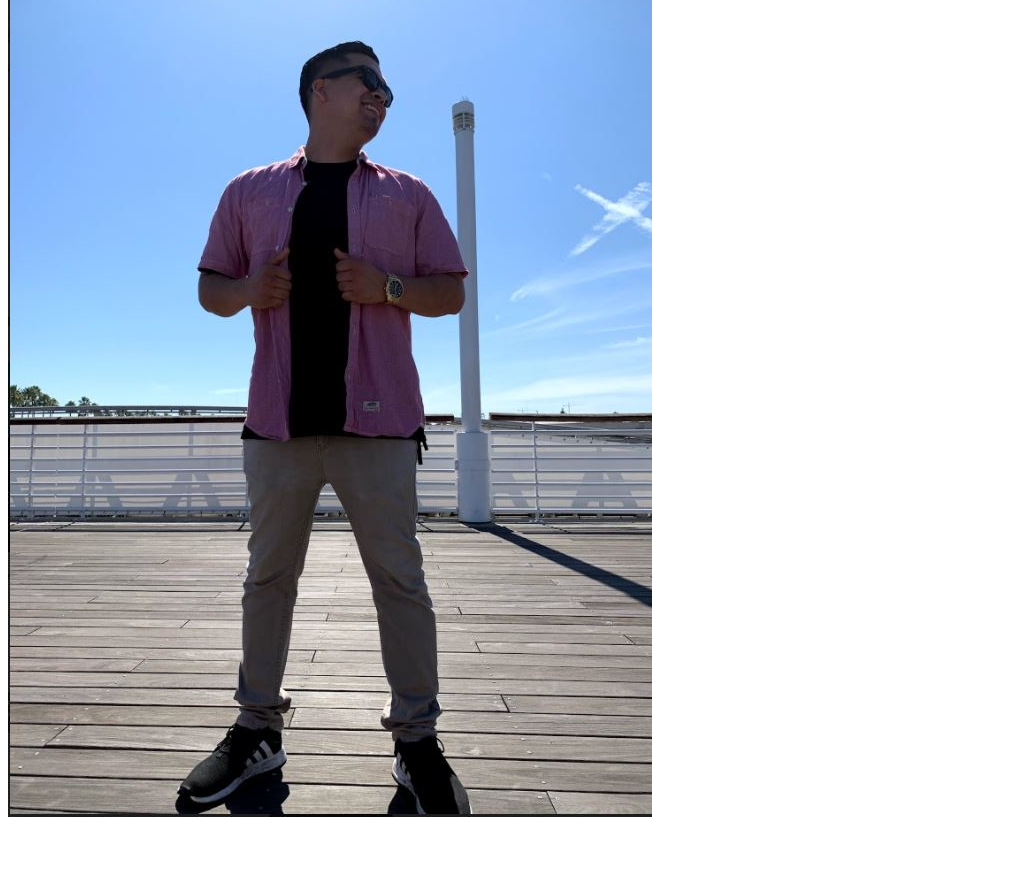
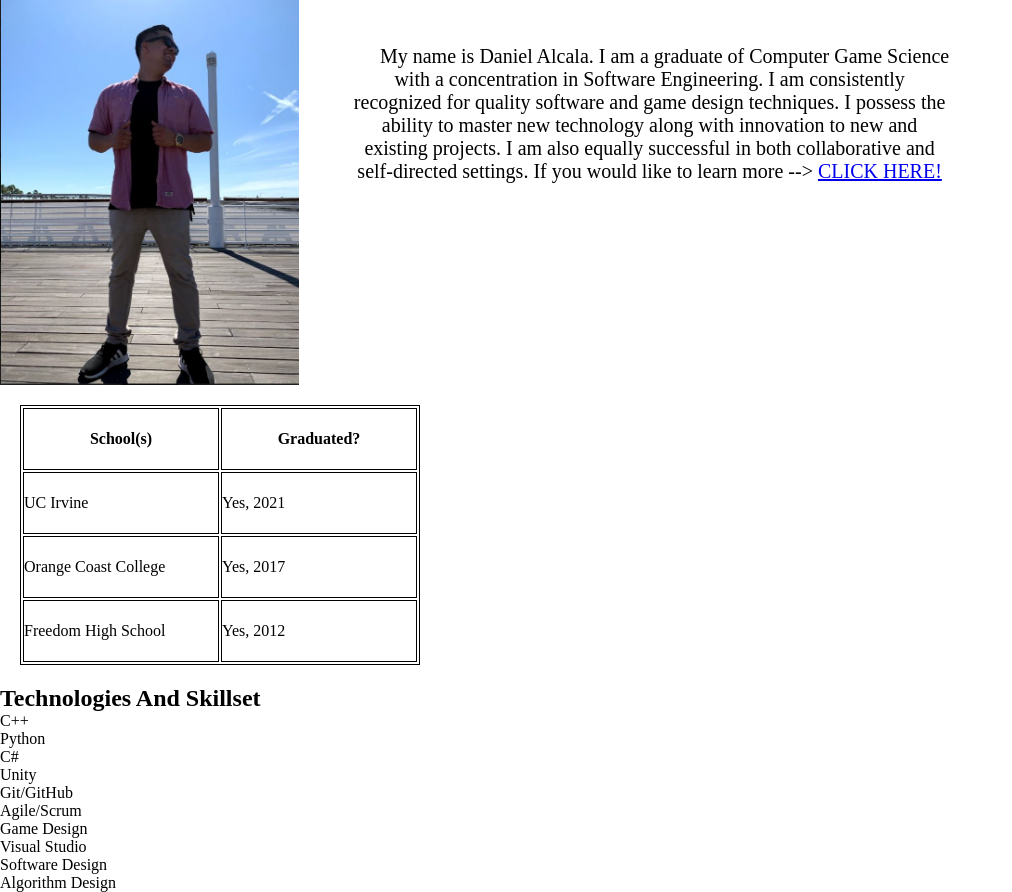
Before and after one commit to 22-03-14RevatureSalesforceTraining/Alchemy, a plain HTML site: page P0_interactive_webP.html in a window 1280 px wide. Shown: the part 52-944 px from the top of the page, without its empty margins (0-1012 px from the left). Before the commit the page ends 881 px from the top, so only its background shows below. Drawn offline with Linux system fonts and the light colour scheme.

Commit message:
Project 0, completion
Ran out of time, but did what I could with the time given.

```diff
--- a/P0_interactive_webP.html
+++ b/P0_interactive_webP.html
@@ -10,14 +10,80 @@
          web page that connects to an external API.">
 
          <!--Updated each time I made a change or added features-->
-         <meta name = "Last Modified" content = "2022-03-21 @ 2:50pm PT">
+         <meta name = "Last Modified" content = "2022-03-21 @ 1:50pm PT">
+
+         <!--Important for CSS features for External Use-->
+         <link rel = "stylesheet" href = "styleSheet.css">
 
         </head>
 
         <!--All Visible Elements will be in this tag (body)-->
         <body>
-            <!--Image of self fixed in right corner, need CSS to format & style (see stylesheet.css)-->
-            <img class = "portfolioImg" src = "img/Portfolio2021.JPG" alt = "Sorry, ERROR displaying ->
-             Please check img tag.">
+            <h1>Hello!</h1>
+
+            <!--First section on webpage, side-by side-->
+            <div class = "intro-box">
+
+                 <!--Profile picture in right corner, need CSS to format & style (see stylesheet.css)-->
+                <img class = "portfolioImg"  src = "img/Portfolio2021.JPG" alt = "Sorry, ERROR displaying -> Please check img tag.">
+
+
+                <div id = "intro-paragraph">
+                    <!--Short Intro Paragraph that will lead to a hyperlink to my LinkedIN, need to format with CSS
+                    (same line as pic with flexbox)-->
+                    <p>
+                        My name is Daniel Alcala. I am a graduate of Computer Game Science with a concentration in
+                        Software Engineering. I am consistently recognized for quality software and game design techniques.
+                        I possess the ability to master new technology along with innovation to new and existing projects.
+                        I am also equally successful in both collaborative and self-directed settings. If you would like to
+                        learn more -->
+
+                        <!--Link leading to Daniel Alcala LinkedIN-->
+                        <a href = "https://www.linkedin.com/in/daniel-luis-alcala-7bb23222a?lipi=urn%3Ali%3Apage%3Ad_flagship3_profile_view_base_contact_details%3BURdF%2FvjqRca9KM5%2F2GPk1A%3D%3D">
+                        CLICK HERE!
+                        </a>
+                    </p>
+                </div>
+
+            </div>
+            <!--Second section on webpage, under intro-box, housing my table and unordered list for portfolio-->
+            <div class = "table-uList-box">
+                <table id = "graduated-schools">
+                    <tr>
+                        <th>School(s)</th>
+                        <th>Graduated?</th>
+                    </tr>
+
+                    <tr>
+                        <td>UC Irvine</td>
+                        <td>Yes, 2021</td>
+                    </tr>
+
+                    <tr>
+                        <td>Orange Coast College</td>
+                        <td>Yes, 2017</td>
+                    </tr>
+
+                    <tr>
+                        <td>Freedom High School</td>
+                        <td>Yes, 2012</td>
+                    </tr>
+                </table>
+            </div>
+
+            <!--Unordered list of a few skills/technologies-->
+            <h2>Technologies And Skillset</h2>
+            <ul>
+                <li>C++</li>
+                <li>Python</li>
+                <li>C#</li>
+                <li>Unity</li>
+                <li>Git/GitHub</li>
+                <li>Agile/Scrum</li>
+                <li>Game Design</li>
+                <li>Visual Studio</li>
+                <li>Software Design</li>
+                <li>Algorithm Design</li>
+            </ul>
         </body>
 </html>
--- /dev/null
+++ b/styleSheet.css
@@ -0,0 +1,52 @@
+/* Handles default browser values for margin & padding, here I set to 0 */
+* {
+    margin: 0;
+    padding: 0;
+}
+
+.wrapper {
+    margin: 0 auto;
+    width: 1000px;
+}
+
+
+
+/* CSS formatting & Styling for my intro paragraph, will house profile pic, and
+intro-paragraph -> selector class notation*/
+.intro-box {
+    max-width: 1000px;
+    height: 400px;
+    display: flex;
+}
+/* CSS formatting & Styling for my portfolio image, selector class notation */
+.portfolioImg {
+    width: 300px;
+}
+
+
+#intro-paragraph {
+    font-size: 20px;
+    text-indent: 30px;
+    margin: 40px auto 40px auto;
+    padding: 20px 50px;
+    text-align: center;
+}
+
+/* CSS formatting & Styling for second half of webpage, will house my table and unordered list. -> selector class notation*/
+.table-uList-box {
+    max-width: 1000px;
+    margin: 20px;
+    display: flex;
+}
+
+#graduated-schools, th, td {
+    border: 1px solid;
+    width: 40%;
+    height: 60px;
+}
+
+.tech-skills {
+    margin: 40px auto 40px auto;
+    padding: 20px 50px;
+    text-align: center;
+}
```
